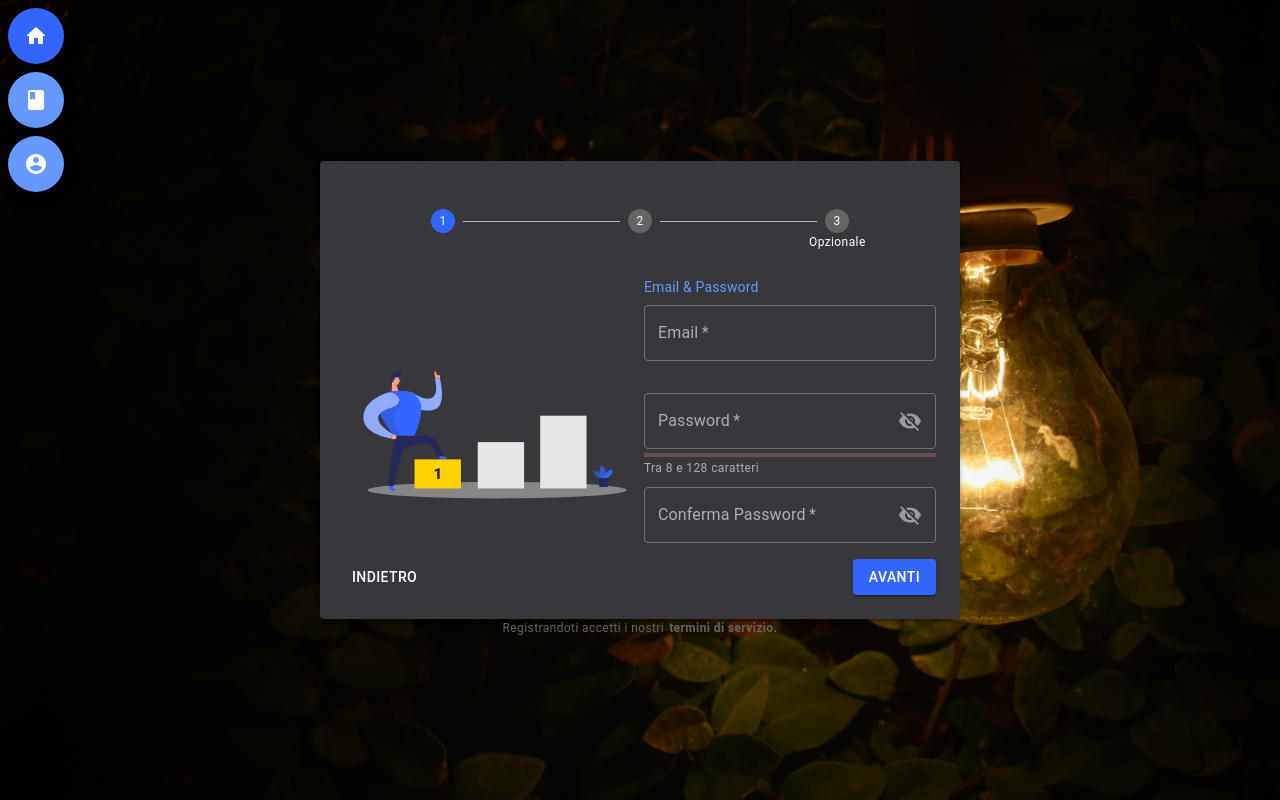
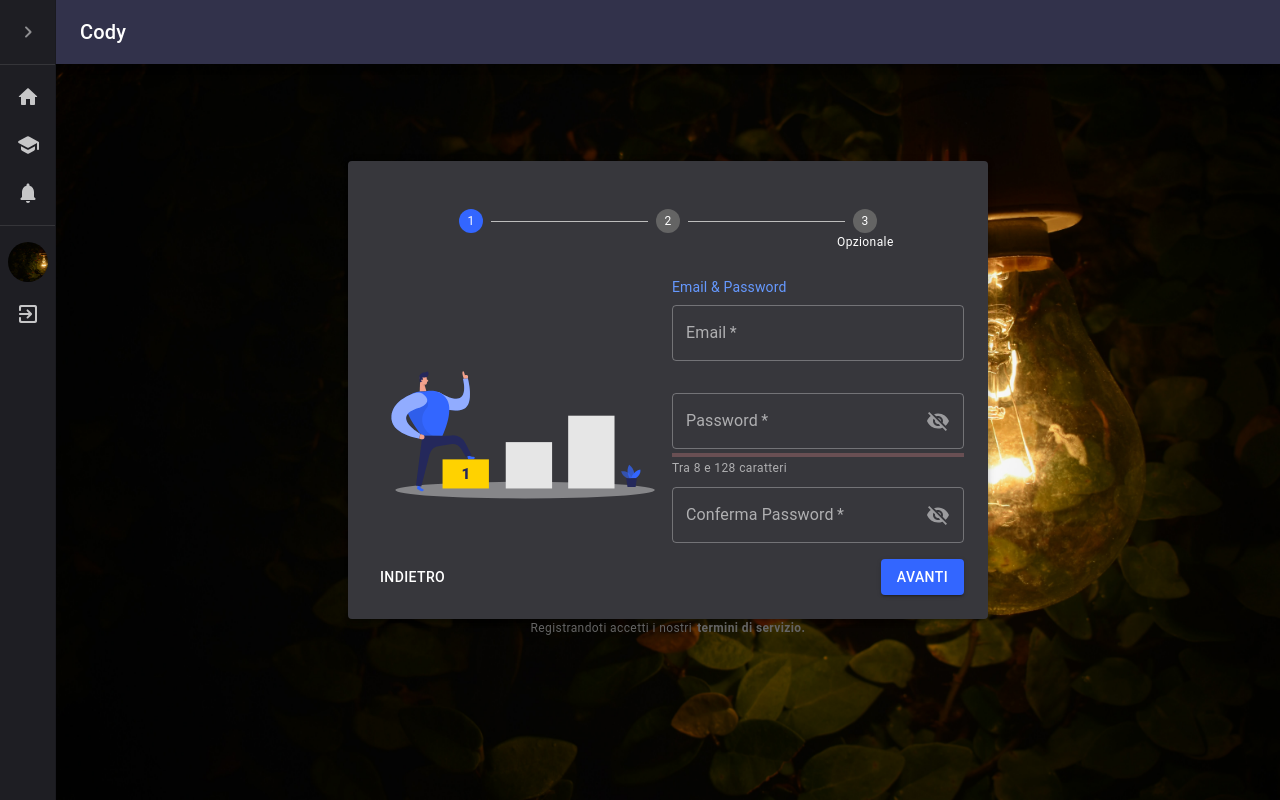
Before and after one commit to webion-hub/cody, a React (Create React App) app in the folder cody/ClientApp/: page /sign-up in a window 1280 px wide. Built offline with nearby package versions, Linux system fonts and the light colour scheme.

Commit message:
Implement sidebar

```diff
--- a/cody/ClientApp/src/components/Layout.js
+++ b/cody/ClientApp/src/components/Layout.js
@@ -7,10 +7,9 @@ export class Layout extends Component {
   render () {
     return (
       <div>
-        <NavMenu/>
-        <div>
+        <NavMenu>
           {this.props.children}
-        </div>
+        </NavMenu>
       </div>
     );
   }
--- a/cody/ClientApp/src/components/nav_menu.js
+++ b/cody/ClientApp/src/components/nav_menu.js
@@ -1,70 +1,28 @@
 import React, { Component } from 'react';
-import {Grid } from '@material-ui/core';
-import { Typography } from '@material-ui/core';
-import { Fab } from '@material-ui/core';
-import { Box } from '@material-ui/core';
-import { Tooltip } from '@material-ui/core';
+import { SideBar } from './bars/sidebar/sidebar'
+import Typography from '@material-ui/core/Typography';
 
-import HomeRoundedIcon from '@material-ui/icons/HomeRounded';
-import AccountCircleRoundedIcon from '@material-ui/icons/AccountCircleRounded';
-import ClassRoundedIcon from '@material-ui/icons/ClassRounded';
+import { sections } from './bars/sidebar/sections'
 
 export class NavMenu extends Component {
   static displayName = NavMenu.name;
 
   render () {
     return (
-      <Box
-        position="fixed"
+      <SideBar
+        sections={sections}
+        appbarPosition="fixed"
+        appBar={
+          <Typography
+            variant="h6"
+            noWrap
+          >
+            Cody
+          </Typography>
+        }
       >
-        <Grid
-          container
-          direction="column"
-        >
-          <AppBarItem
-            title="Home"
-            color="primary"
-            icon={<HomeRoundedIcon />}
-          />
-           <AppBarItem
-            title="Classi"
-            color="secondary"
-            icon={<ClassRoundedIcon />}
-          />
-          <AppBarItem
-            title="Account"
-            color="secondary"
-            icon={<AccountCircleRoundedIcon />}
-          />
-        </Grid>
-      </Box>
+        {this.props.children}
+      </SideBar>
     );
   }
 }
-
-function AppBarItem(props){
-  return (
-    <Box
-      mt={1}
-      ml={1}
-    >
-      <Tooltip
-        title={
-          <Typography
-            variant="subtitle2"
-          >
-            {props.title}
-          </Typography>
-        }
-        aria-label={props.title}
-        placement="right"
-        arrow
-        interactive
-      >
-        <Fab color={props.color}>
-          {props.icon}
-        </Fab>
-      </Tooltip>
-    </Box>
-  );
-}
```
